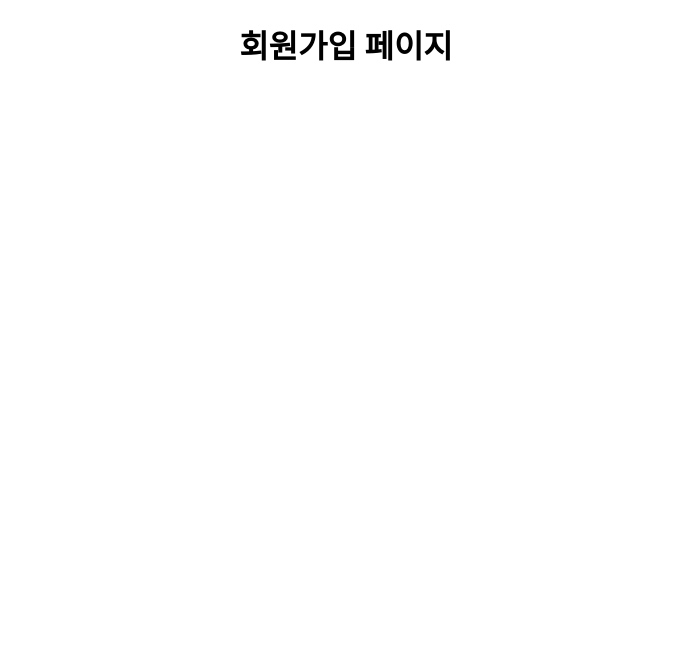
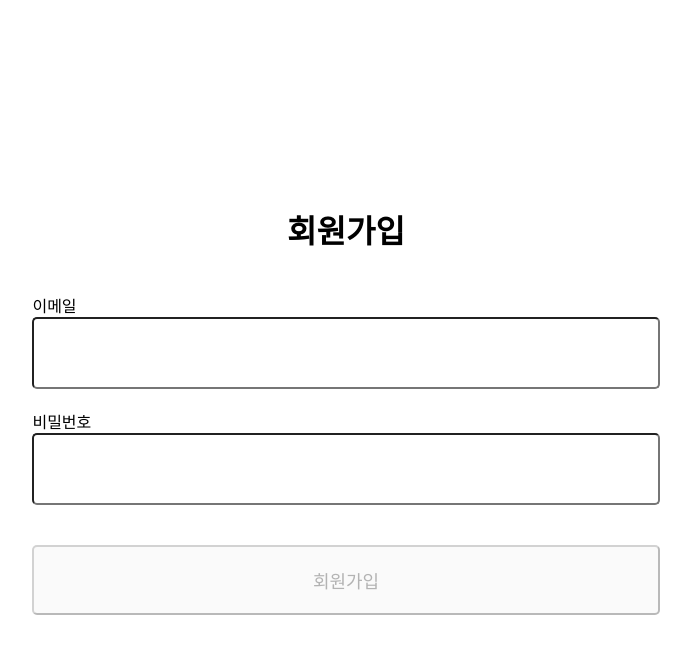
Before and after one commit to minbok-1998/wanted-pre-onboarding-frontend, a React (Create React App) app: page /signup in a window 1280 px wide. Shown: the top 654 px of the page, without its empty margins (294-985 px from the left). Built offline with nearby package versions, Linux system fonts and the light colour scheme.

Commit message:
Feat: 회원가입 및 로그인 페이지 구현
회원가입 및 로그인 api 통신, 이메일 및 비밀번호 검증, 토근 여부에 따라 리다이렉트 구현

```diff
--- a/src/pages/Login.js
+++ b/src/pages/Login.js
@@ -1,7 +1,139 @@
+import axios from "axios";
+import { useEffect, useState } from "react";
+import styled from "styled-components";
+import { Navigate } from "react-router-dom";
+
+const Cont = styled.div`
+  width: 70vw;
+  height: 100vh;
+  display: flex;
+  flex-direction: column;
+  align-items: center;
+  justify-content: center;
+  margin: 0 auto;
+`;
+
+const Inner = styled.div`
+  width: 70%;
+`;
+
+const Form = styled.form`
+  display: flex;
+  flex-direction: column;
+`;
+
+const Lable = styled.label`
+  text-align: left;
+  padding: 20px 0 0 0;
+`;
+
+const Input = styled.input`
+  padding: 20px 20px;
+  border-radius: 5px;
+  font-size: 24px;
+`;
+
+const Button = styled.button`
+  padding: 20px 0;
+  margin: 40px 0 0 0;
+  border-radius: 5px;
+  font-size: 18px;
+`;
+
 export default function Login() {
+  const token = window.localStorage.getItem("token");
+  const [userEmail, setUserEmail] = useState("");
+  const [userPassword, setUserPassword] = useState("");
+  const [checkEmail, setCheckEmail] = useState(false);
+  const [checkPassword, setCheckPassword] = useState(false);
+  const [validation, setValidation] = useState(false);
+
+  useEffect(() => {
+    checkData();
+  }, [{ checkEmail, checkPassword }]);
+
+  const handleUserId = async (e) => {
+    const regex = new RegExp("^[a-zA-Z0-9+-_.]+@[a-zA-Z0-9-]+$");
+    if (regex.test(e.target.value)) {
+      setCheckEmail(true);
+    }
+    setUserEmail(e.target.value);
+  };
+
+  const handleUserPassword = async (e) => {
+    if (e.target.value.length >= 8) {
+      setCheckPassword(true);
+    }
+    setUserPassword(e.target.value);
+  };
+
+  const checkValidation = async (e) => {
+    e.preventDefault();
+    if (validation) {
+      handleFormSubmit();
+    }
+  };
+
+  const checkData = async () => {
+    if (checkEmail && checkPassword) {
+      setValidation(true);
+    } else {
+      setValidation(false);
+    }
+  };
+
+  const val = {
+    email: userEmail,
+    password: userPassword,
+  };
+
+  const handleFormSubmit = async (e) => {
+    const url = `https://pre-onboarding-selection-task.shop/auth/signin`;
+
+    try {
+      const result = await axios.post(url, val);
+      const JWT = result.data.access_token;
+      window.localStorage.setItem("token", JWT);
+      setUserEmail("");
+      setUserPassword("");
+      alert("로그인 성공!");
+      window.location.href = "/todo";
+    } catch (err) {
+      console.log(err);
+      alert("아이디 또는 비밀번호를 확인하세요");
+    }
+  };
+
   return (
-    <div>
-      <h1>로그인 페이지</h1>
-    </div>
+    <>
+      {token ? (
+        <Navigate to={"/todo"} />
+      ) : (
+        <Cont>
+          <Inner>
+            <h1>로그인</h1>
+            <Form method="post" onSubmit={checkValidation}>
+              <Lable htmlFor="inputEmail">이메일</Lable>
+              <Input
+                type="email"
+                name="inputId"
+                value={userEmail}
+                onChange={handleUserId}
+              />
+              <Lable htmlFor="inputPassword">비밀번호</Lable>
+              <Input
+                type="password"
+                name="inputPassword"
+                value={userPassword}
+                onChange={handleUserPassword}
+              />
+              <Button type="submit" disabled={!validation}>
+                로그인
+              </Button>
+            </Form>
+          </Inner>
+        </Cont>
+      )}
+    </>
   );
 }
--- a/src/pages/Signup.js
+++ b/src/pages/Signup.js
@@ -1,7 +1,130 @@
+import axios from "axios";
+import { useEffect, useState } from "react";
+import styled from "styled-components";
+
+const Cont = styled.div`
+  width: 70vw;
+  height: 100vh;
+  display: flex;
+  flex-direction: column;
+  align-items: center;
+  justify-content: center;
+  margin: 0 auto;
+`;
+
+const Inner = styled.div`
+  width: 70%;
+`;
+
+const Form = styled.form`
+  display: flex;
+  flex-direction: column;
+`;
+
+const Lable = styled.label`
+  text-align: left;
+  padding: 20px 0 0 0;
+`;
+
+const Input = styled.input`
+  padding: 20px 20px;
+  border-radius: 5px;
+  font-size: 24px;
+`;
+
+const Button = styled.button`
+  padding: 20px 0;
+  margin: 40px 0 0 0;
+  border-radius: 5px;
+  font-size: 18px;
+`;
+
 export default function Signup() {
+  const [userEmail, setUserEmail] = useState("");
+  const [userPassword, setUserPassword] = useState("");
+  const [checkEmail, setCheckEmail] = useState(false);
+  const [checkPassword, setCheckPassword] = useState(false);
+  const [validation, setValidation] = useState(false);
+
+  useEffect(() => {
+    checkData();
+  }, [{ checkEmail, checkPassword }]);
+
+  const handleUserId = async (e) => {
+    const regex = new RegExp("^[a-zA-Z0-9+-_.]+@[a-zA-Z0-9-]+$");
+    if (regex.test(e.target.value)) {
+      setCheckEmail(true);
+    }
+    setUserEmail(e.target.value);
+  };
+
+  const handleUserPassword = async (e) => {
+    if (e.target.value.length >= 8) {
+      setCheckPassword(true);
+    }
+    setUserPassword(e.target.value);
+  };
+
+  const checkValidation = async (e) => {
+    e.preventDefault();
+    if (validation) {
+      handleFormSubmit();
+    }
+  };
+
+  const checkData = async () => {
+    if (checkEmail && checkPassword) {
+      setValidation(true);
+    } else {
+      setValidation(false);
+    }
+  };
+
+  const val = {
+    email: userEmail,
+    password: userPassword,
+  };
+
+  const handleFormSubmit = async (e) => {
+    const url = `https://pre-onboarding-selection-task.shop/auth/signup`;
+
+    try {
+      await axios.post(url, val);
+      setUserEmail("");
+      setUserPassword("");
+      alert("회원가입이 완료되었습니다!");
+      window.location.href = "/";
+    } catch (err) {
+      alert("회원가입에 실패하였습니다.");
+      setUserEmail("");
+      setUserPassword("");
+    }
+  };
+
   return (
-    <div>
-      <h1>회원가입 페이지</h1>
-    </div>
+    <Cont>
+      <Inner>
+        <h1>회원가입</h1>
+        <Form onSubmit={checkValidation}>
+          <Lable htmlFor="inputEmail">이메일</Lable>
+          <Input
+            type="email"
+            name="inputId"
+            value={userEmail}
+            onChange={handleUserId}
+          />
+          <Lable htmlFor="inputPassword">비밀번호</Lable>
+          <Input
+            type="password"
+            name="inputPassword"
+            value={userPassword}
+            onChange={handleUserPassword}
+          />
+          <Button type="submit" disabled={!validation}>
+            회원가입
+          </Button>
+        </Form>
+      </Inner>
+    </Cont>
   );
 }
--- a/src/pages/Todo.js
+++ b/src/pages/Todo.js
@@ -1,7 +1,7 @@
+import React from "react";
+import { Navigate } from "react-router-dom";
+
 export default function Todo() {
-  return (
-    <div>
-      <h1>Todo 페이지</h1>
-    </div>
-  );
+  const token = window.localStorage.getItem("token");
+  return <div>{token ? <h1>Todo 페이지</h1> : <Navigate to="/" />}</div>;
 }
```
Also changed, not shown: 1 other file (tests, documents, lock files or other folders).
